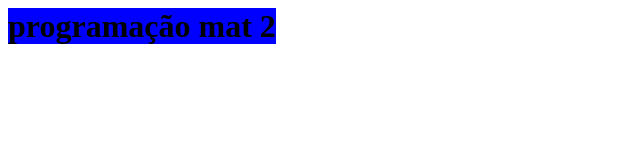
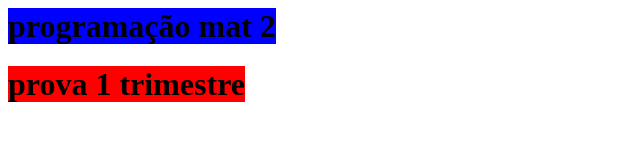
Before and after one commit to rafinha508/gabriel-justino-e-rafa, a plain HTML site: page index.html in a window 1280 px wide. Shown: the whole page, without its empty margins (0-640 px from the left). Drawn offline with Linux system fonts and the light colour scheme.

Commit message:
Update index.html

```diff
--- a/index.html
+++ b/index.html
@@ -7,3 +7,5 @@
   <body>
      <h1><marck style="background-color: blue">programação mat 2</marck></h1>
   </body>
+  <h1><marck style="background-color: red">prova 1 trimestre</marck></h1>
+  </body>
```
